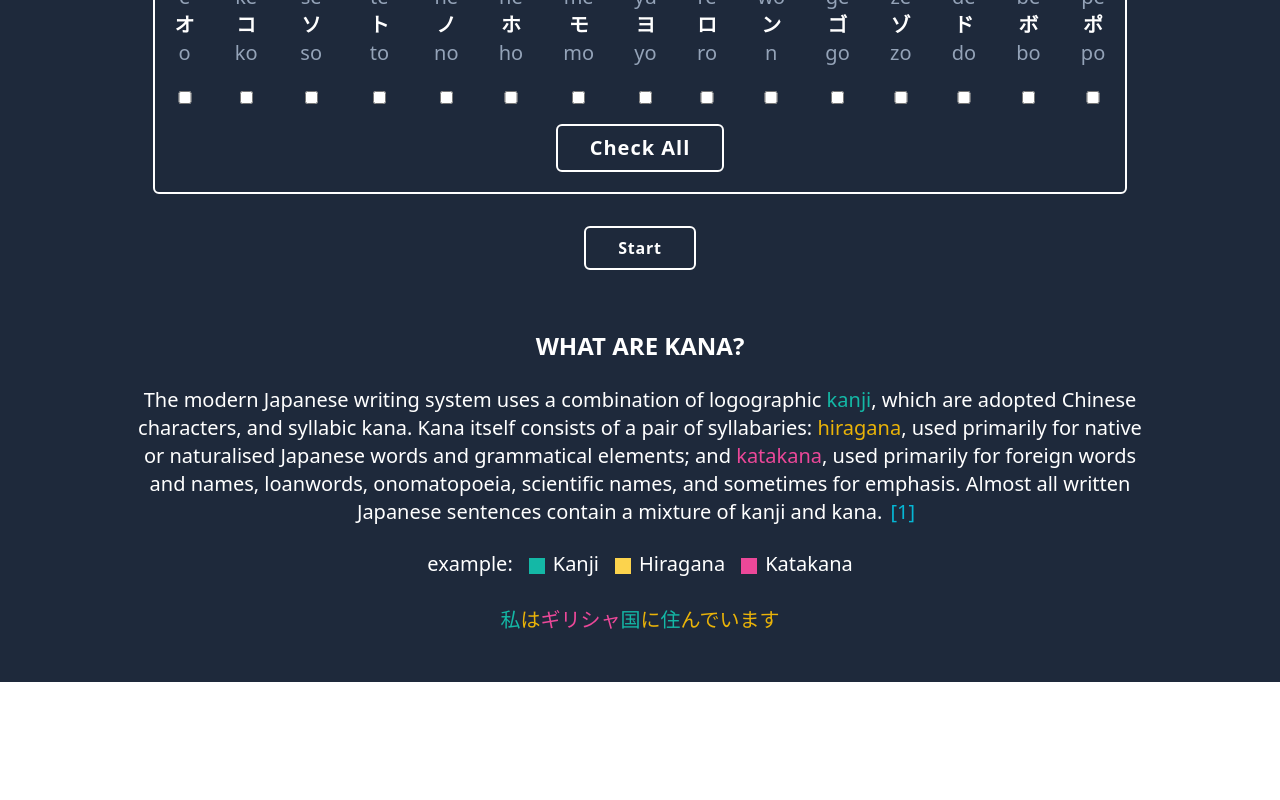
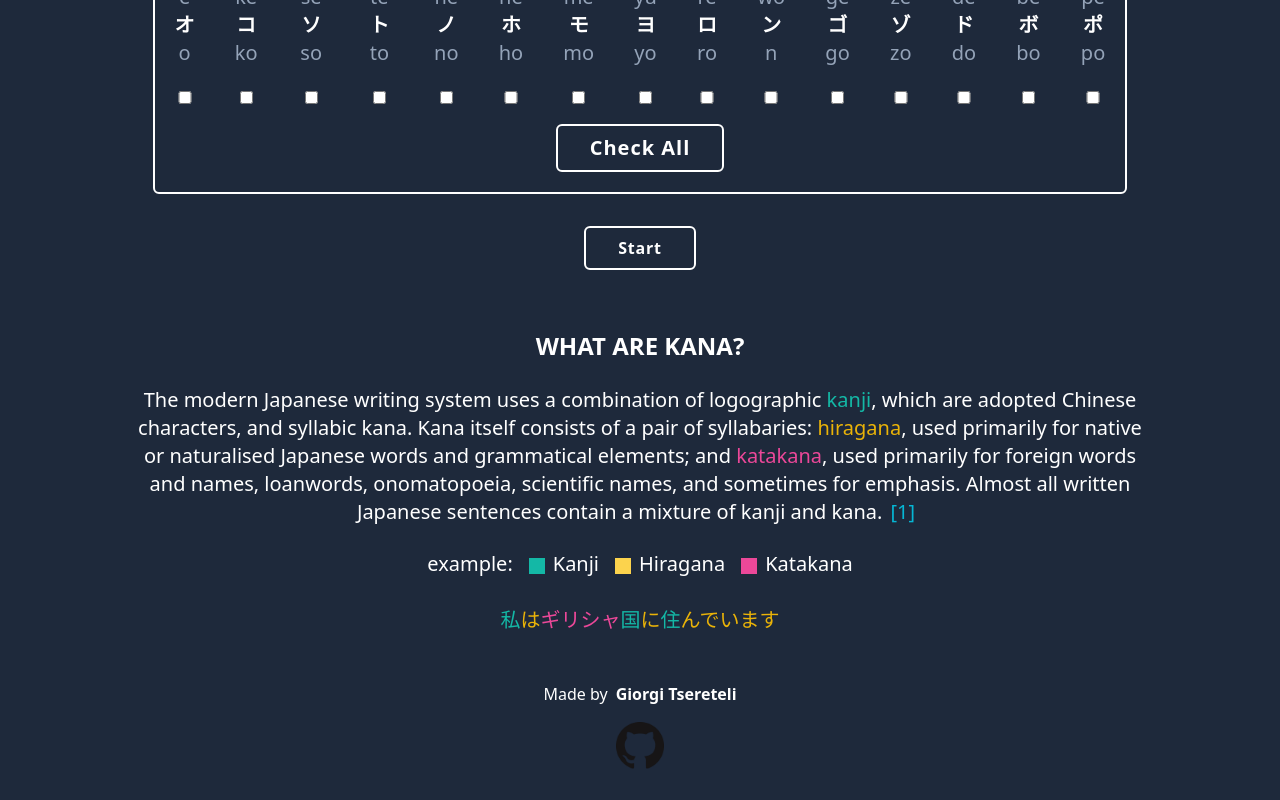
Before and after one commit to giotsere/kanastudy, a React (Vite) app: page / in a window 1280 px wide. Shown: the part 872-1672 px from the top of the page. Before the commit the page ends 1554 px from the top, so only its background shows below. Built offline with nearby package versions, Linux system fonts and the light colour scheme.

Commit message:
added footer, tweaks

```diff
--- a/src/App.jsx
+++ b/src/App.jsx
@@ -5,6 +5,7 @@ import hiragana from './data/hiragana';
 import katakana from './data/katakana';
 import KanaExplanation from './components/KanaExplanation';
 import Study from './components/Study';
+import Footer from './components/Footer';
 
 function App() {
   const [kanaStudy, setKanaStudy] = useState([]);
@@ -99,7 +100,7 @@ function App() {
   }
 
   return (
-    <main className="min-h-screen bg-slate-800 text-white text-center">
+    <div className="min-h-screen bg-slate-800 text-white text-center">
       <Header changeStates={changeStates} />
 
       {studying ? (
@@ -135,7 +136,8 @@ function App() {
           </section>
         </>
       )}
-    </main>
+      <Footer />
+    </div>
   );
 }
 
--- /dev/null
+++ b/src/components/Footer.jsx
@@ -0,0 +1,28 @@
+import React from 'react';
+
+function Footer() {
+  return (
+    <footer className="bg-slate-800 text-white w-fit m-auto text-center pb-6">
+      <p className="mb-4">
+        Made by
+        <a
+          href="https://www.github.com/giotsere"
+          target="_blank"
+          className="pl-2 font-bold hover:underline underline-offset-4 decoration-4 decoration-rose-600"
+        >
+          Giorgi Tsereteli
+        </a>
+      </p>
+
+      <a
+        href="https://www.github.com/giotsere/kanastudy"
+        target="_blank"
+        className="inline-block"
+      >
+        <img src="src/assets/github.png" alt="" width="48px" height="48px" />
+      </a>
+    </footer>
+  );
+}
+
+export default Footer;
--- a/src/components/KanaDiv.jsx
+++ b/src/components/KanaDiv.jsx
@@ -3,7 +3,7 @@ import React from 'react';
 function KanaDiv({ outerkana }) {
   const div = outerkana.map((innerkana) => {
     return (
-      <div id={innerkana.id} className="m-5 flex flex-col justify-end">
+      <div key={innerkana.id * 3} className="m-5 flex flex-col justify-end">
         {innerkana.kana.map((kana) => {
           return (
             <>
```
Also changed, not shown: src/assets/github.png (added).
